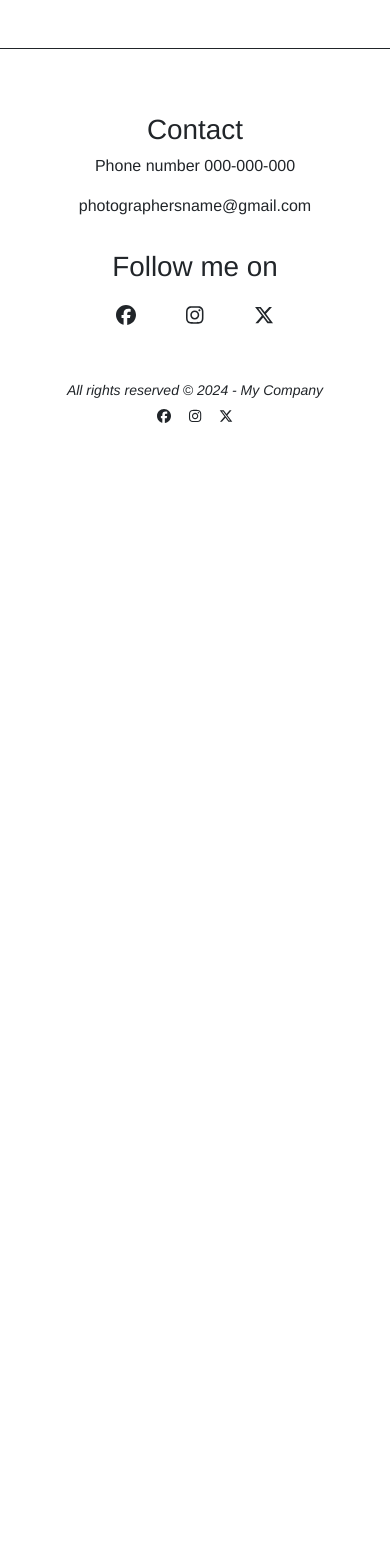
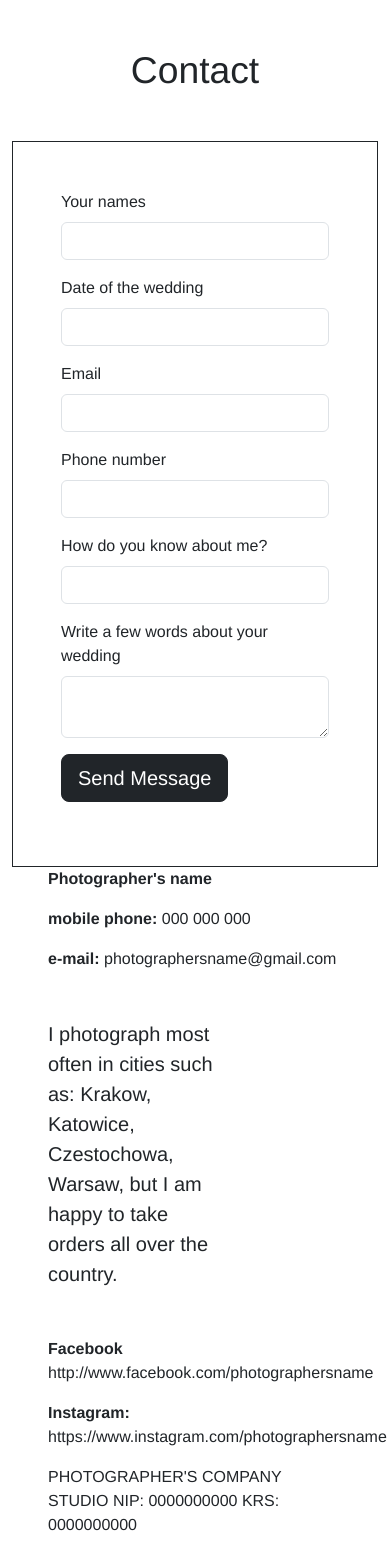
Before and after one commit to Emrimde/wedding-photographer-app, a React (Create React App) app: page /contact in a window 390 px wide. Shown: the top 1568 px of the page. Before the commit the page ends 844 px from the top, so only its background shows below. Built offline with nearby package versions, Linux system fonts and the light colour scheme.

Commit message:
Created contact section component and about me section filled in

```diff
--- a/src/App.js
+++ b/src/App.js
@@ -6,6 +6,7 @@ import SecondSection from './Components/Second-Section/Second-Section.tsx';
 import OfferSection from './Components/OfferSection/OfferSection.tsx';
 import Footer from './Components/Footer/Footer.tsx';
 import AboutMeSection from './Components/AboutMeSection/AboutMeSection.tsx';
+import ContactSection from './Components/ContactSection/ContactSection.tsx';
 
 function App() {
   return (
@@ -17,6 +18,7 @@ function App() {
           <Route path="/" element={<HomePage />} />
           <Route path="/offer" element={<OfferSection />} />
           <Route path="/about-me" element={<AboutMeSection/>} />
+          <Route path="/contact" element={<ContactSection/>} />
         </Routes>
 
         <Footer/>
--- a/src/Components/AboutMeSection/AboutMeSection.tsx
+++ b/src/Components/AboutMeSection/AboutMeSection.tsx
@@ -12,25 +12,79 @@ function AboutMeSection() {
                     <p className=" fs-5">
                         We return to wedding and reception photos most often in our lives. They are usually one of the most precious family heirlooms. The best ones, even as the years go by, constantly delight and evoke not only the events but also the true emotions. If you want the same for yourself, a good wedding photographer is a must. Perhaps together we can stop the story of your love in time.</p>
 
-                        <p className="fs-5">Who am I? I was supposed to be a radio presenter, a psychologist and even a journalist. Eventually I became a wedding photographer.<b> I love to look, I love to listen, I love to feel</b>. I photograph because it allows me to feel all these emotions at the same time. I have turned my greatest passion into a way of life and this is what gives me happiness. Photography also constantly teaches me to be sensitive and shows me things I didn't know existed before or simply didn't see around me.</p>
+                    <p className="fs-5">Who am I? I was supposed to be a radio presenter, a psychologist and even a journalist. Eventually I became a wedding photographer.<b> I love to look, I love to listen, I love to feel</b>. I photograph because it allows me to feel all these emotions at the same time. I have turned my greatest passion into a way of life and this is what gives me happiness. Photography also constantly teaches me to be sensitive and shows me things I didn't know existed before or simply didn't see around me.</p>
 
                 </div>
             </main>
-            <main className="row mt-5">
+            <main className="row mt-3">
                 <div className="col-xl-7 col-md-6 col-xs-12 mt-5">
                     <img src={require('../../images/AboutMe2.jpg')} alt="" />
                 </div>
                 <div className=" col-xl-5 col-md-6 col-xs-12 mt-5">
                     <p className=" fs-5">I photographed for <b>over 10 years</b> before I finally chose wedding photography - it is what gives me the most satisfaction. When photographing, I always make a reportage with regard to the aesthetic and artistic side of photography. When working, I try not to influence the course of events unless there is a clear need to do so. I believe that a photographer at a wedding is not a director but a participant in the events, so I always try to be close to you, especially where the emotions are. <b>Being with you during one of the most important days of your life, is something truly amazing and something unique every time.</b> When photographing weddings, I can call myself a "subtle voyeur of emotions". - so I become part of them and can create images for you that are filled with true love.</p>
 
-                        <p className="fs-5">Over the years, I have managed to develop an individual style that I am very proud of. That is why I encourage you to take a look at my portfolio. This is where I present wedding reportages and the results of outdoor sessions. If such photographs appeal to you, I am sure we will find a common language in other matters.</p>
+                    <p className="fs-5">Over the years, I have managed to develop an individual style that I am very proud of. That is why I encourage you to take a look at my portfolio. This is where I present wedding reportages and the results of outdoor sessions. If such photographs appeal to you, I am sure we will find a common language in other matters.</p>
 
-                        <p className="fs-5">Fotografuję śluby<b> w całej Polsce oraz za granicą.</b>  Zawsze dążę do tego, aby moje kadry pokazywały najważniejsze wydarzenia, szybko przemijające emocje oraz wszystkie te momenty, które  zebrane w jednym albumie tworzą atmosferę i klimat całego dnia.  Przywiązuję ogromną wagę do tego, aby tworzyć dla Was niepowtarzalne zdjęcia ślubne, które będą wiernym, a jednocześnie mocno artystycznym zapisem Wasze ślubu i wesela.</p>
+                    <p className="fs-5">I photograph weddings <b>all over Poland and abroad</b>. I always strive to make my frames show the most important events, quickly passing emotions and all those moments that gathered in one album create the atmosphere and climate of the whole day. I attach great importance to creating unique wedding photos for you, which will be a faithful, yet strongly artistic record of your wedding and reception.</p>
 
                 </div>
             </main>
 
+
         </section>
+
+        <aside className="container mt-5">
+
+            <h1 className="text-center mb-2">Looking for wedding phorographer?</h1>
+            <div className="row">
+
+                <p className="p-2 text-center"> Let's create something extraordinary together! <b>Fill in the form</b> below so I can prepare a quote perfectly tailored to your <b>needs</b> .</p>
+
+            </div >
+            <div className="row">
+                <form className="border border-dark p-5  ">
+                    <div className=" row ">
+                    <div className="mb-3 col-xl-4 col-md-12">
+                        <label className="form-label">Your names</label>
+                        <input type="email" className="form-control" id="exampleInputEmail1" aria-describedby="emailHelp" />
+
+                    </div>
+                    <div className="mb-3 col-xl-2 col-md-12">
+                        <label className="form-label">Date of the wedding</label>
+                        <input type="email" className="form-control" id="exampleInputPassword1" />
+                    </div>
+                    <div className="mb-3 col-xl-4 col-md-12">
+                        <label className="form-label">Email</label>
+                        <input type="email" className="form-control" id="exampleInputPassword1" />
+                    </div>
+                    <div className="mb-3 col-xl-2 col-md-12">
+                        <label className="form-label">Phone number</label>
+                        <input type="email" className="form-control" id="exampleInputPassword1" />
+                    </div>
+                    </div>
+
+                   <div className="row">
+                   <div className="mb-3 col-md-12">
+                        <label className="form-label">How do you know about me?</label>
+                        <input type="email" className="form-control" id="exampleInputPassword1" />
+                    </div>
+                    </div>
+                    <div className="row">
+                    <div className="mb-3 col-md-12">
+                        <label className="form-label">Write a few words about your wedding</label>
+                        <textarea className="form-control"  id="comment" name="text"></textarea>
+                    </div>
+                    </div>
+
+
+
+
+
+                    <button type="submit" className="btn btn-primary">Submit</button>
+                </form>
+            </div>
+        </aside>
+
 
     </>)
 }
--- /dev/null
+++ b/src/Components/ContactSection/ContactSection.css
@@ -0,0 +1,4 @@
+.small{
+    width: 60%;
+
+}
--- /dev/null
+++ b/src/Components/ContactSection/ContactSection.tsx
@@ -0,0 +1,97 @@
+import React from "react";
+import "./ContactSection.css";
+
+function ContactSection() {
+    return (<>
+        <main className="container">
+            <h1 className="text-center display-3 my-5 ">Contact</h1>
+            <div className="row">
+                <div className="col-xl-6">
+                    <form className="border border-dark p-5  ">
+                        <div>
+                            <div className="mb-3  col-md-12">
+                                <label className="form-label">Your names</label>
+                                <input type="email" className="form-control" id="exampleInputEmail1" aria-describedby="emailHelp" />
+
+                            </div>
+                            <div className="mb-3  col-md-12">
+                                <label className="form-label">Date of the wedding</label>
+                                <input type="email" className="form-control" id="exampleInputPassword1" />
+                            </div>
+                            <div className="mb-3  col-md-12">
+                                <label className="form-label">Email</label>
+                                <input type="email" className="form-control" id="exampleInputPassword1" />
+                            </div>
+                            <div className="mb-3  col-md-12">
+                                <label className="form-label">Phone number</label>
+                                <input type="email" className="form-control" id="exampleInputPassword1" />
+                            </div>
+                        </div>
+
+                        <div >
+                            <div className="mb-3 col-md-12">
+                                <label className="form-label">How do you know about me?</label>
+                                <input type="email" className="form-control" id="exampleInputPassword1" />
+                            </div>
+                        </div>
+                        <div >
+                            <div className="mb-3 col-md-12">
+                                <label className="form-label">Write a few words about your wedding</label>
+                                <textarea className="form-control" id="comment" name="text"></textarea>
+
+                            </div>
+                        </div>
+
+
+                        <div >
+                            <div className="mb-3 col-md-12">
+                            <button type="submit" className="btn btn-lg btn-dark">Send Message</button>
+
+                            </div>
+                        </div>
+
+
+
+
+                    </form>
+                </div>
+
+                <div className="col-xl-6 px-5">
+                    <div>
+                    <p><b>Photographer's name</b></p>
+                    <p><b>mobile phone:</b> 000 000 000</p>
+                    <p><b>e-mail:</b> photographersname@gmail.com</p>
+                    </div>
+
+
+                   <p className="my-5 small fs-5">I photograph most often in cities such as:
+                        Krakow, Katowice, Czestochowa, Warsaw,
+                        but I am happy to take orders
+                        all over the country.</p>
+
+
+
+
+
+                    <p> <b>Facebook</b> http://www.facebook.com/photographersname  </p>
+                    <p><b>Instagram:</b> https://www.instagram.com/photographersname </p>
+                    <p></p>
+                    <p>PHOTOGRAPHER'S COMPANY STUDIO
+                        NIP: 0000000000
+                        KRS: 0000000000</p>
+                </div>
+
+            </div>
+
+        </main>
+
+
+
+
+
+
+
+    </>)
+}
+
+export default ContactSection
--- a/src/Components/Nav/Nav.tsx
+++ b/src/Components/Nav/Nav.tsx
@@ -21,7 +21,7 @@ function Nav() {
                         <div className="col-sm-8 group-of-links">
                             <Link href="/about-me" customClass="col-sm-2 fs-5">About me</Link>
                             <Link href = "/offer" customClass="col-sm-2 fs-5">Offer</Link>
-                            <Link href="#" customClass="col-sm-2 fs-5">Contact</Link>
+                            <Link href="/contact" customClass="col-sm-2 fs-5">Contact</Link>
                             <div className="dropdown">
                                 <button className="btn dropdown-toggle fs-5" type="button" data-bs-toggle="dropdown" aria-expanded="false">
                                     Portfolio
```
